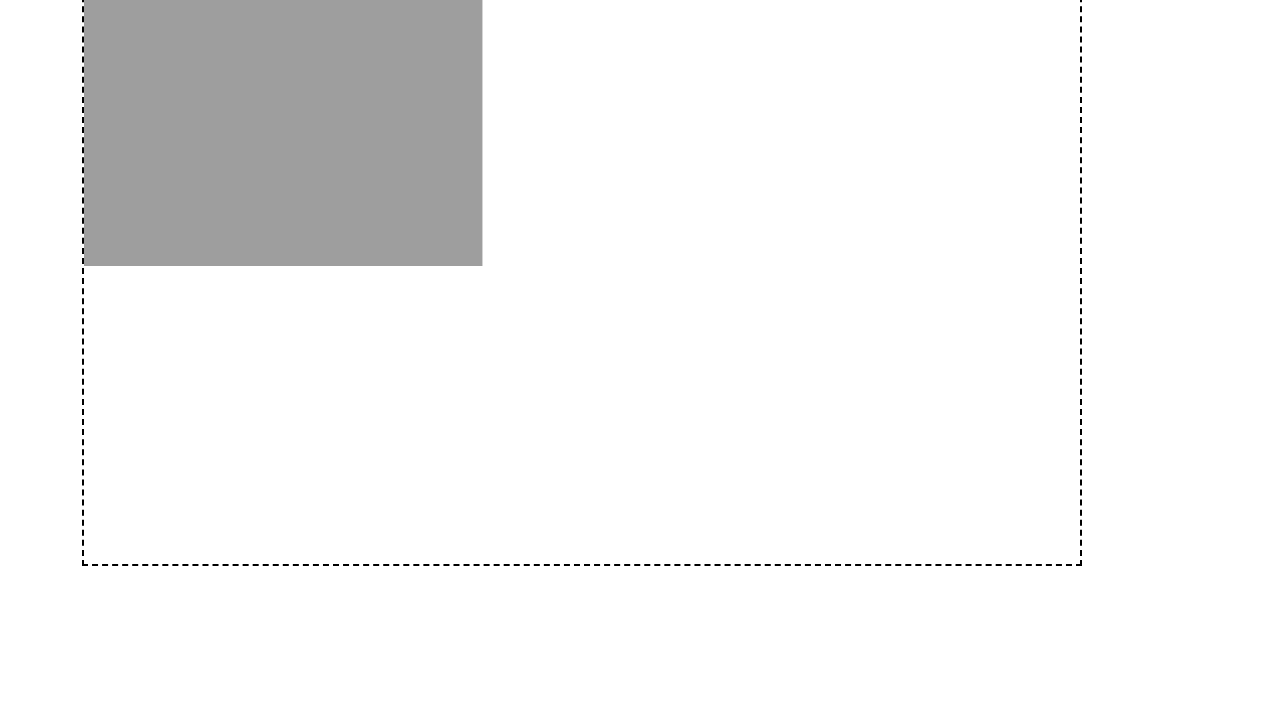
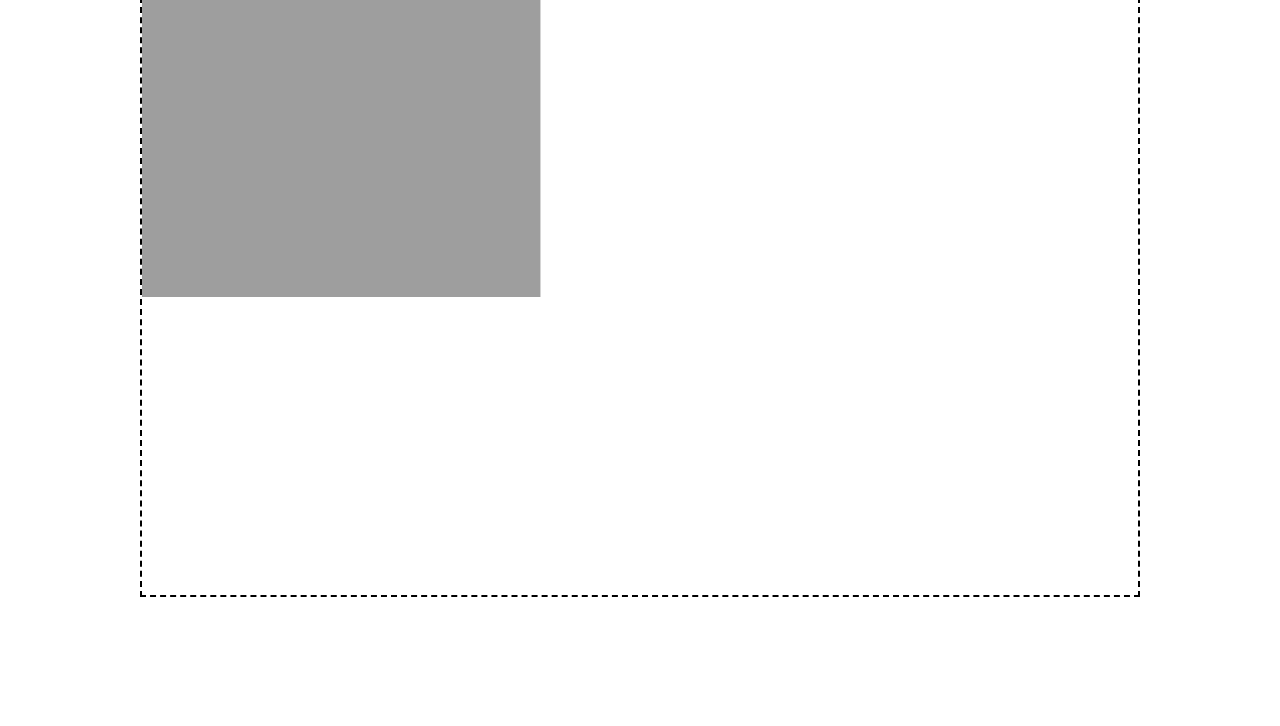
Before and after one commit to Avi-88/fabricJs-zoom-function, a plain HTML site: page index.html in a window 1280 px wide. Shown: the part 74-800 px from the top of the page. Drawn offline with nearby package versions, Linux system fonts and the light colour scheme; the site is published under a folder, as on GitHub Pages, so addresses that start at the root find nothing.

Commit message:
Update index.html

```diff
--- a/index.html
+++ b/index.html
@@ -4,7 +4,7 @@
     <meta http-equiv="X-UA-Compatible" content="IE=edge">
     <meta name="viewport" content="width=device-width, initial-scale=1.0">
     <title>Document</title>
-    <link rel="stylesheet" href="/fabricJs-zoom-function/index.css">
+    <link rel="stylesheet" href="index.css">
     <link href="https://cdn.jsdelivr.net/npm/bootstrap@5.2.0-beta1/dist/css/bootstrap.min.css" rel="stylesheet" integrity="sha384-0evHe/X+R7YkIZDRvuzKMRqM+OrBnVFBL6DOitfPri4tjfHxaWutUpFmBp4vmVor" crossorigin="anonymous">
 </head>
 <body>
```
